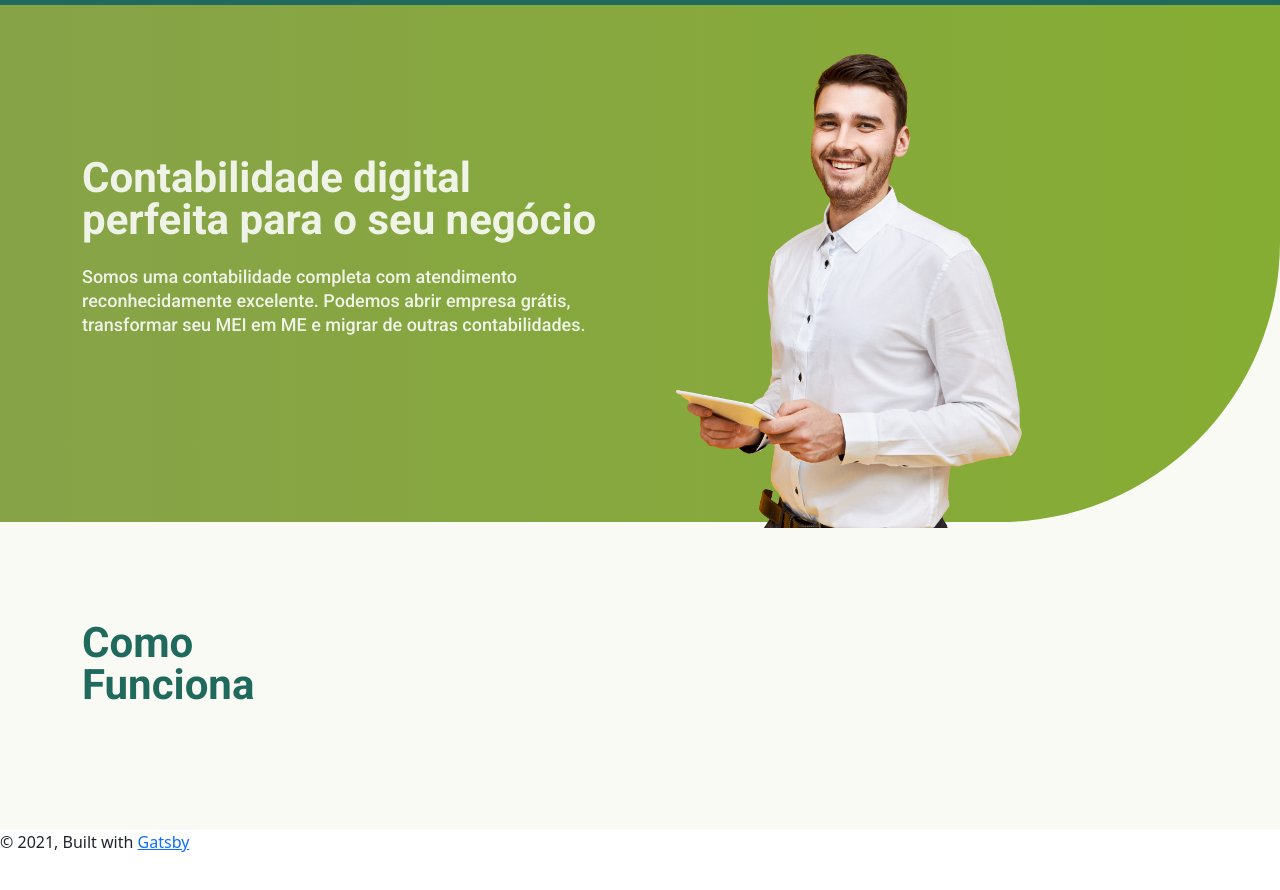
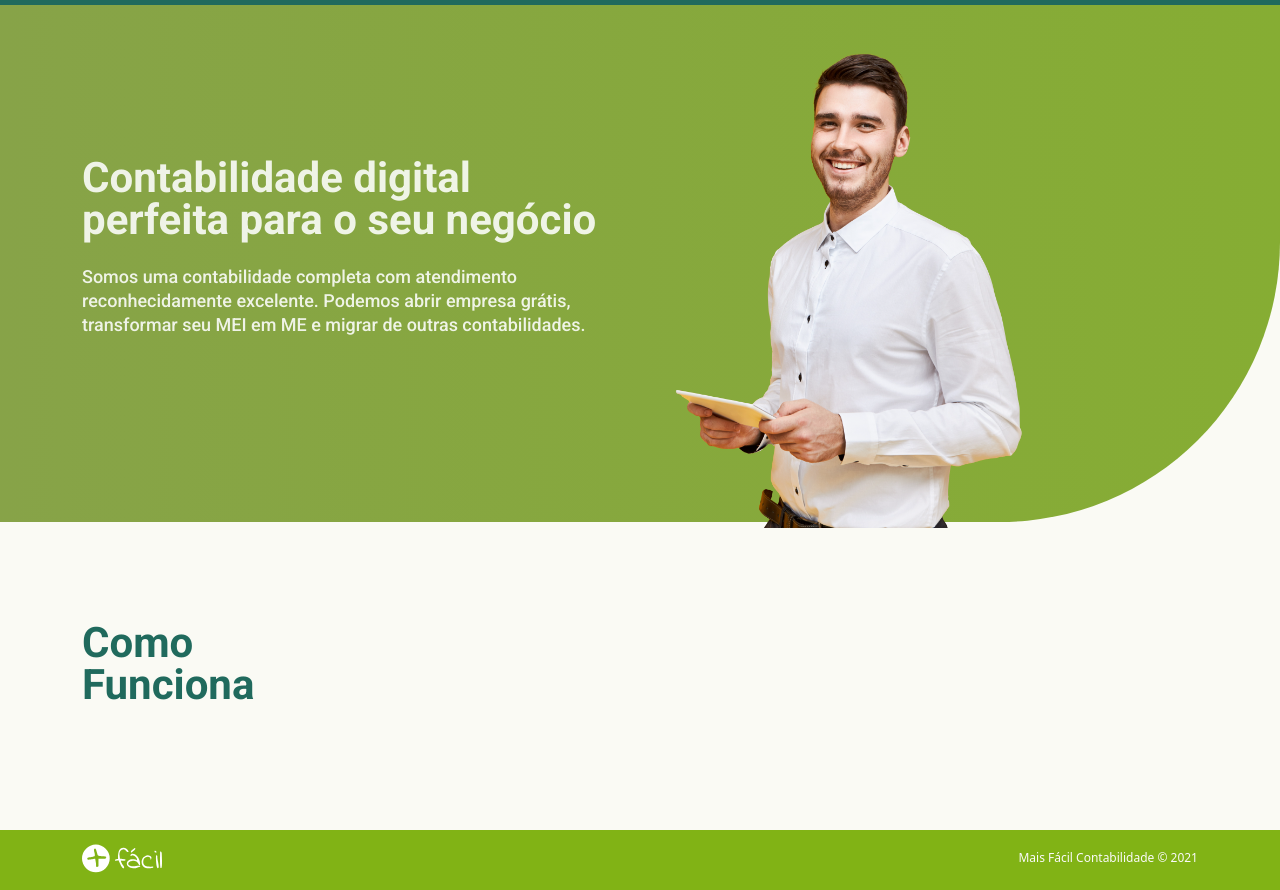
Before and after one commit to Branc0/mais-facil-lp, a Gatsby site: page / in a window 1280 px wide. Shown: the part 67-957 px from the top of the page. Before the commit the page ends 921 px from the top, so only its background shows below. Built offline with nearby package versions, Linux system fonts and the light colour scheme; Gatsby itself is replaced by a stand-in of ours.

Commit message:
feat: add footer to layout

```diff
--- a/src/components/layout.js
+++ b/src/components/layout.js
@@ -10,6 +10,7 @@ import PropTypes from "prop-types"
 import { useStaticQuery, graphql } from "gatsby"
 
 import Header from "./layout/header"
+import Footer from "./layout/footer"
 import styled from "styled-components"
 
 const Layout = ({ children }) => {
@@ -31,11 +32,7 @@ const Layout = ({ children }) => {
     <>
       <Header siteTitle={data.site.siteMetadata?.title || `Title`} />
       <Main id="inicio">{children}</Main>
-      <footer>
-        © {new Date().getFullYear()}, Built with
-          {` `}
-        <a href="https://www.gatsbyjs.com">Gatsby</a>
-      </footer>
+      <Footer />
     </>
   )
 }
```
